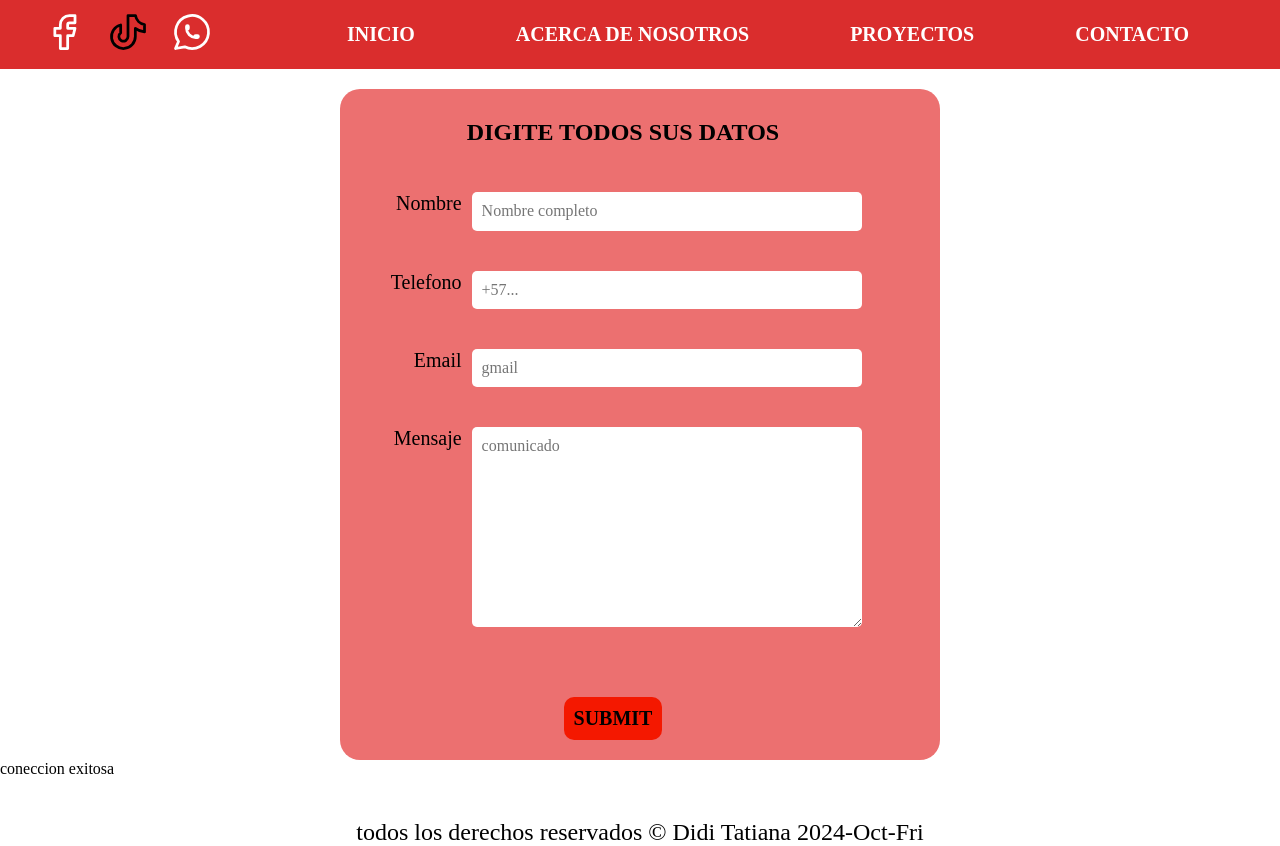
After one commit to DidiChacon/Portafoleo., a PHP site: page /contacto.php in a window 1280 px wide. The commit adds this page. Run offline with PHP 8.4, Linux system fonts and the light colour scheme; data that the repository does not hold is empty.

Commit message:
Add files via upload

```diff
--- /dev/null
+++ b/contacto.php
@@ -0,0 +1,64 @@
+<?php
+include './includes/header.php';
+?>
+    <main class="containercontacto">
+        <form class="contacto" method="POST">
+            <fieldset class="uno">
+                <legend class="formulario">Digite todos sus datos</legend>
+
+                <div class="campos">
+
+
+                    <div class="campo">
+                        <label for="nombre">Nombre</label>
+                        <input type="text" name="nombre" id="nombre" placeholder="Nombre completo">
+                    </div>
+
+                    <div class="campo">
+                        <label for="telefono">Telefono</label>
+                        <input type="text" name="telefono" id="telefono" placeholder="+57...">
+                    </div>
+
+                    <div class="campo">
+                        <label for="correo">Email</label>
+                        <input type="text" name="email" id="email" placeholder="gmail">
+                    </div>
+
+                    <div class="campo">
+                        <label for="men">Mensaje</label>
+                        <textarea name="mensaje" id="mensaje" placeholder="comunicado"></textarea>
+                    </div>
+
+
+                    <input type="submit" class="input">
+
+                </div>
+
+            </fieldset>
+
+        </form>
+
+        </div>
+
+    </main>
+    <?php
+
+    $nombre= $_POST['nombre'];
+    $telefono = $_POST['telefono'];
+    $email = $_POST['email'];
+    $mensaje = $_POST['mensaje'];
+    try {
+        require __DIR__.('/includes/conexion_bd.php');
+        $sql= "INSERT INTO formulario (nombre,telefono,correo,mensaje) VALUES('$nombre','$telefono','$email','$mensaje');";
+        $query= mysqli_query($coneccion, $sql);
+
+    } catch (\Throwable $th) {
+        var_dump($th);
+    }
+
+
+
+        include './includes/footer.php';
+        ?>
+
+<script src="./scrip/scrip1.js"> </script>
--- /dev/null
+++ b/includes/conexion_bd.php
@@ -0,0 +1,12 @@
+<?php
+try {
+    $servidor = 'localhost';
+    $usuario = 'root';
+    $password = '1049393188';
+    $bd = 'portafoleo';
+
+    $coneccion = mysqli_connect($servidor, $usuario, $password, $bd);
+    echo ('coneccion exitosa');
+} catch (\Throwable $th) {
+    var_dump($th);
+}
--- /dev/null
+++ b/includes/footer.php
@@ -0,0 +1,8 @@
+<footer class="footer">
+            todos los derechos reservados &copy; Didi Tatiana <?php echo(date('Y-M-D'));?>
+        </footer>
+        <script src="../scrip/scrip1.js"> </script>
+    </div>
+</body>
+
+</html>
--- /dev/null
+++ b/includes/header.php
@@ -0,0 +1,56 @@
+<!DOCTYPE html>
+<html lang="en">
+
+<head>
+    <meta charset="UTF-8">
+    <meta name="viewport" content="width=device-width, initial-scale=1.0">
+    <meta name="languaje" content="spanish">
+    <meta name="author" content="Didi Chacón">
+    <meta name="audiente" content="all">
+    <meta name="descriptión"
+        content="portafoleo de servicios de didi chacón, tecnica en programacion de software, descubra lgunos de mis proyectos y contactame para ver como puedo ayudarte ">
+    <meta name="keywords" content="Didi chacón,tecnica en programacion de software">
+
+    <title>Didi</title>
+
+
+    <link
+        href="https://fonts.googleapis.com/css2?family=Abril+Fatface&family=Josefin+Sans&family=Noto+Serif:ital,wght@0,100..900;1,100..900&family=Raleway:wght@100&display=swap"
+        rel="stylesheet">
+    <link rel="stylesheet" href="css/style.css">
+    <link rel="stylesheet" href="css/normalize.css">
+</head>
+
+<body>
+    <div class="div">
+        <div class="bg-nav">
+            <nav class="navbar navredes">
+                <a href="https://www.facebook.com/profile.php?id=100091922808422"><svg xmlns="http://www.w3.org/2000/svg" class="icon icon-tabler icon-tabler-brand-facebook"
+                    width="44" height="44" viewBox="0 0 24 24" stroke-width="1.5" stroke="#ffffff" fill="none"
+                    stroke-linecap="round" stroke-linejoin="round">
+                    <path stroke="none" d="M0 0h24v24H0z" fill="none" />
+                    <path d="M7 10v4h3v7h4v-7h3l1 -4h-4v-2a1 1 0 0 1 1 -1h3v-4h-3a5 5 0 0 0 -5 5v2h-3" />
+                </svg></a>
+            <a href="https://vm.tiktok.com/ZMrnGKTmL/"><svg xmlns="http://www.w3.org/2000/svg" class="icon icon-tabler icon-tabler-brand-tiktok" width="44" height="44" viewBox="0 0 24 24" stroke-width="1.5" stroke="#000000" fill="none" stroke-linecap="round" stroke-linejoin="round">
+                <path stroke="none" d="M0 0h24v24H0z" fill="none"/>
+                <path d="M21 7.917v4.034a9.948 9.948 0 0 1 -5 -1.951v4.5a6.5 6.5 0 1 1 -8 -6.326v4.326a2.5 2.5 0 1 0 4 2v-11.5h4.083a6.005 6.005 0 0 0 4.917 4.917z" />
+              </svg></a>
+
+            <a href="https://wa.link/zen2bc"><svg xmlns="http://www.w3.org/2000/svg" class="icon icon-tabler icon-tabler-brand-whatsapp"
+                    width="44" height="44" viewBox="0 0 24 24" stroke-width="1.5" stroke="#ffffff" fill="none"
+                    stroke-linecap="round" stroke-linejoin="round">
+                    <path stroke="none" d="M0 0h24v24H0z" fill="none" />
+                    <path d="M3 21l1.65 -3.8a9 9 0 1 1 3.4 2.9l-5.05 .9" />
+                    <path
+                        d="M9 10a.5 .5 0 0 0 1 0v-1a.5 .5 0 0 0 -1 0v1a5 5 0 0 0 5 5h1a.5 .5 0 0 0 0 -1h-1a.5 .5 0 0 0 0 1" />
+                </svg></a>
+            </nav>
+            <nav class="navbar">
+
+                <a href="index.php">Inicio</a>
+                <a href="mio.php">Acerca de nosotros</a>
+                <a href="proyecto.php">Proyectos</a>
+                <a href="contacto.php">Contacto</a>
+
+            </nav>
+        </div>
--- /dev/null
+++ b/scrip/scrip1.js
@@ -0,0 +1,48 @@
+
+
+// document.getElementById("btnMenu").addEventListener("click", function() {
+//     let elemento = document.getElementById("navbar");
+
+//     // Alternar entre 'navbar' y 'no_navbar'
+//     if (elemento.classList.contains("navbar")) {
+//         elemento.classList.remove("navbar");
+//         elemento.classList.add("no_navbar");
+//     } else {
+//         elemento.classList.remove("no_navbar");
+//         elemento.classList.add("navbar");
+//     }
+// });
+
+
+const nombre= document.querySelector("#nombre");
+const telefono=  document.querySelector("#telefono");
+const correo= document.querySelector("#email");
+const mensaje= document.querySelector("#mensaje");
+const formulario= document.querySelector(".contacto");
+formulario.addEventListener('submit', validarformulario);
+
+function validarformulario(e) {
+    e.preventDefault();
+
+    if (nombre.value === "" || telefono.value === "" || mensaje.value === "" || email.value === "") {
+        mostrarError("Todos los campos son obligatorios");
+        return;
+    }
+
+    alert("Hemos recibidos su datos, pronto nos pondremos en contacto");
+
+    e.target.submit();
+}
+
+function mostrarError(Mensaje) {
+    const alert = document.createElement("p");
+    alert.textContent = Mensaje; // Corregido aquí
+    alert.style.background = "red";
+    alert.style.color = "white";
+
+    formulario.appendChild(alert);
+
+    setTimeout(() => {
+        alert.remove();
+    }, 5000);
+}
```
Also changed, not shown: index.php (added, +85 -0 lines), mio.php (added, +47 -0 lines), proyecto.php (added, +44 -0 lines), css/normalize.css, css/style.css (line endings or trailing spaces).
